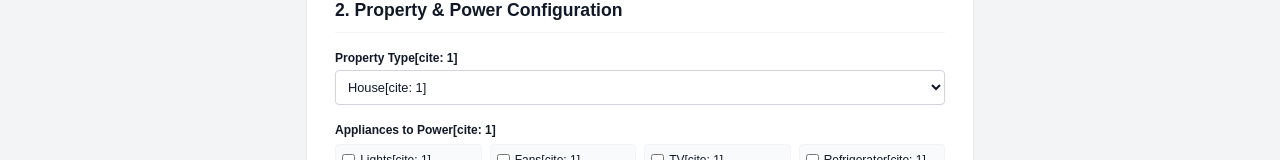
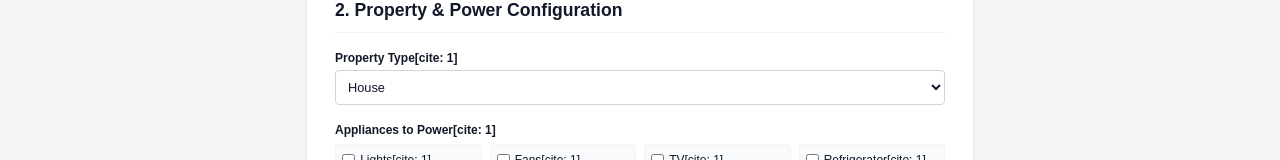
Before and after one commit to litesolar/litesolarsolutions, a Next.js app: page /request-a-quote in a window 1280 px wide. Shown: the part 569-729 px from the top of the page. Built offline with nearby package versions, Linux system fonts and the light colour scheme.

Commit message:
Update page.jsx

```diff
--- a/app/request-a-quote/page.jsx
+++ b/app/request-a-quote/page.jsx
@@ -98,13 +98,13 @@ export default function RequestQuotePage() {
             <div>
               <label style={{ display: 'block', fontSize: '0.75rem', fontWeight: 'bold', marginBottom: '0.2rem' }}>Property Type[cite: 1]</label>
               <select style={{ width: '100%', padding: '0.5rem', borderRadius: '4px', border: '1px solid #d1d5db', fontSize: '0.8rem', backgroundColor: '#fff' }}>
-                <option>House[cite: 1]</option>
-                <option>Apartment[cite: 1]</option>
-                <option>Office[cite: 1]</option>
-                <option>Shop[cite: 1]</option>
-                <option>Hotel[cite: 1]</option>
-                <option>Factory[cite: 1]</option>
-                <option>Other[cite: 1]</option>
+                <option>House</option>
+                <option>Apartment</option>
+                <option>Office</option>
+                <option>Shop</option>
+                <option>Hotel</option>
+                <option>Factory</option>
+                <option>Other</option>
               </select>
             </div>
 
```
